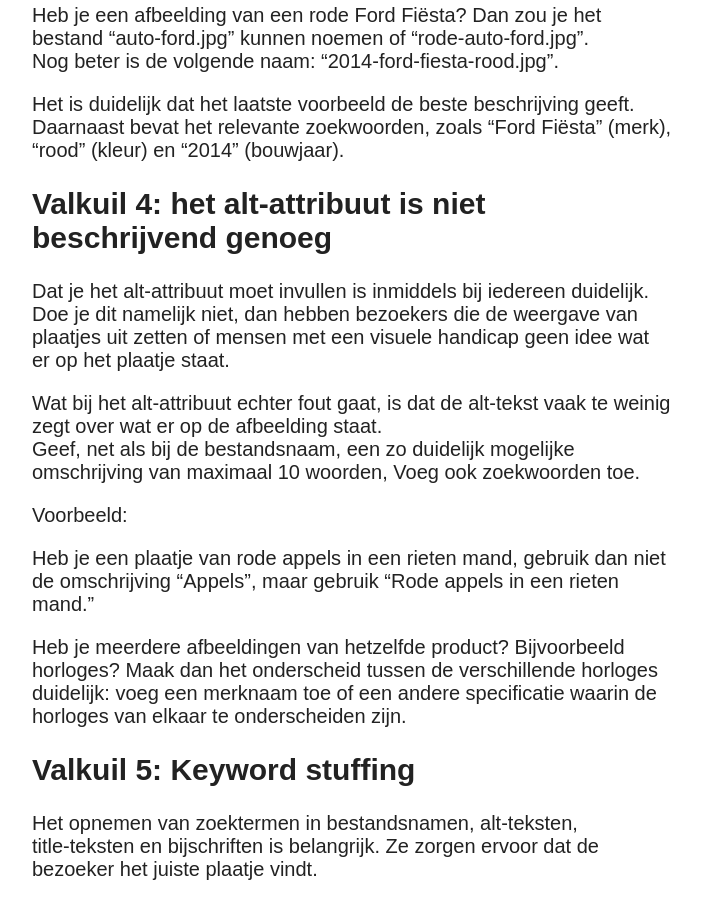
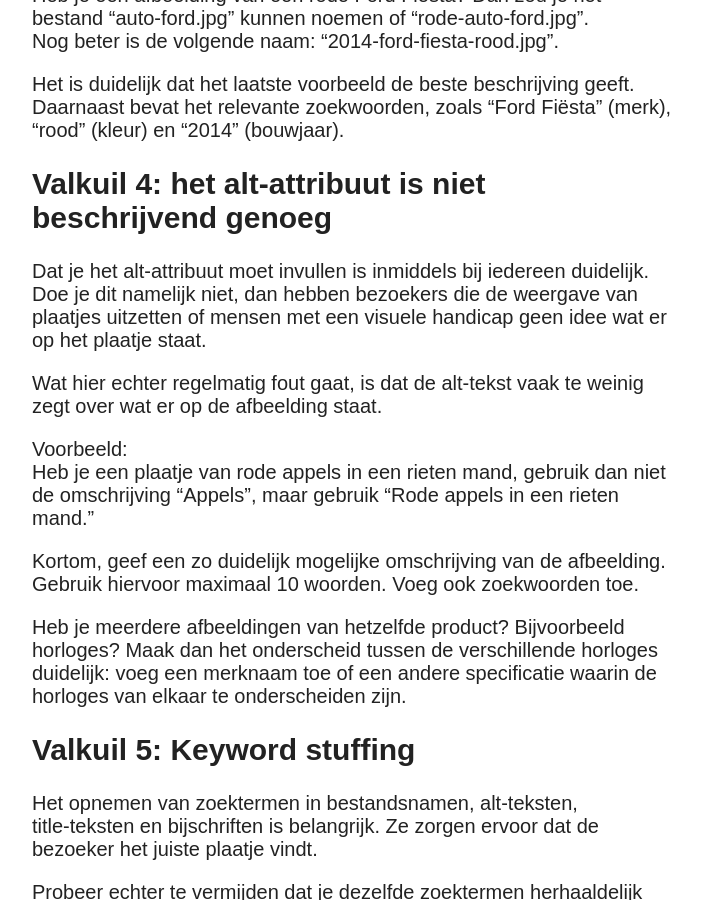
Before and after one commit to TheKnowsyFerret/theknowsyferret.github.io, a Jekyll site: the page built from _posts/2014-08-08-7-valkuilen-bij-het-gebruik-van-afbeeldingen-op-je-website.md, in a window 1280 px wide and 900 px high, scrolled down 2487 px. Shown: the whole window, without its empty margins (318-1019 px from the left). Built offline with Jekyll 4.4.1, drawn with Linux system fonts in a browser that asks for light colours; nearby versions of some CDN libraries; comment, search, counter and statistics services are not loaded.

Commit message:
aanpassing tekst

```diff
--- a/_posts/2014-08-08-7-valkuilen-bij-het-gebruik-van-afbeeldingen-op-je-website.md
+++ b/_posts/2014-08-08-7-valkuilen-bij-het-gebruik-van-afbeeldingen-op-je-website.md
@@ -68,7 +68,6 @@ kleuren. GIF ondersteunt transparantie.
 Je staat er niet bij stil, maar zoekmachines kijken naar de bestandsnaam om af te leiden waar de afbeelding over gaat. Geef de afbeelding daarom een beschrijvende naam en voeg er zoekwoorden aan toe.
 
 Voorbeeld:
-
 Heb je een afbeelding van een rode Ford Fiësta? Dan zou je het bestand "auto-ford.jpg" kunnen noemen of "rode-auto-ford.jpg".<br>
 Nog beter is de volgende naam: "2014-ford-fiesta-rood.jpg".
 
@@ -78,17 +77,19 @@ geeft. Daarnaast bevat het relevante zoekwoorden, zoals “Ford Fiësta”
 
 
 ##Valkuil 4: het alt-attribuut is niet beschrijvend genoeg
-Dat je het alt-attribuut moet invullen is inmiddels bij iedereen duidelijk. Doe je dit namelijk niet, dan hebben bezoekers die de weergave van plaatjes uit zetten of mensen met een visuele handicap geen idee wat er op het plaatje staat.
+Dat je het alt-attribuut moet invullen is inmiddels bij iedereen duidelijk. Doe je dit namelijk niet, dan hebben bezoekers die de weergave van plaatjes uitzetten of mensen met een visuele handicap geen idee wat er op het plaatje staat.
 
-Wat bij het alt-attribuut echter fout gaat, is dat de alt-tekst vaak
-te weinig zegt over wat er op de afbeelding staat.<br>
-Geef, net als bij de bestandsnaam, een zo duidelijk mogelijke omschrijving van maximaal 10 woorden, Voeg ook zoekwoorden toe.<br>
+Wat hier echter regelmatig fout gaat, is dat de alt-tekst vaak
+te weinig zegt over wat er op de afbeelding staat.
 
 Voorbeeld:
-
 Heb je een plaatje van rode appels in een rieten mand, gebruik dan
 niet de omschrijving “Appels”, maar gebruik “Rode appels in een rieten
 mand."
+
+Kortom, geef een zo duidelijk mogelijke omschrijving van de
+afbeelding. Gebruik hiervoor maximaal 10 woorden. Voeg ook zoekwoorden
+toe.
 
 Heb je meerdere afbeeldingen van hetzelfde product? Bijvoorbeeld
 horloges? Maak dan het onderscheid tussen de verschillende horloges
```
